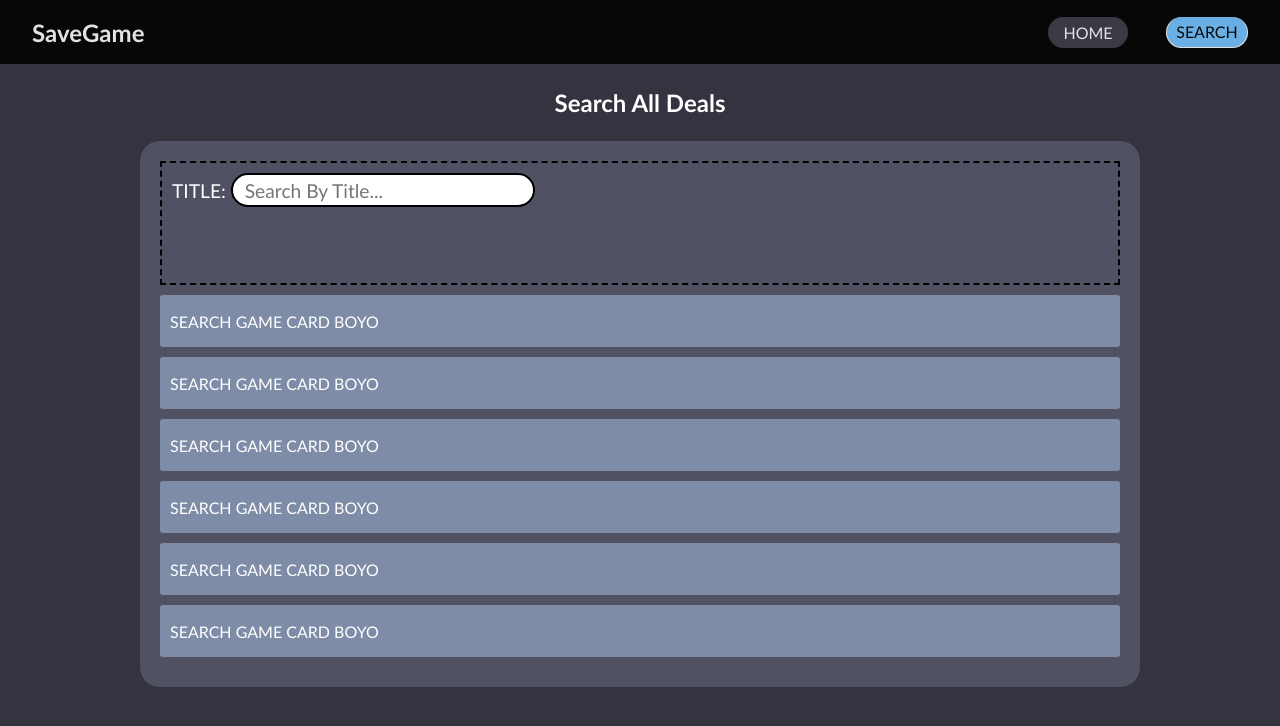
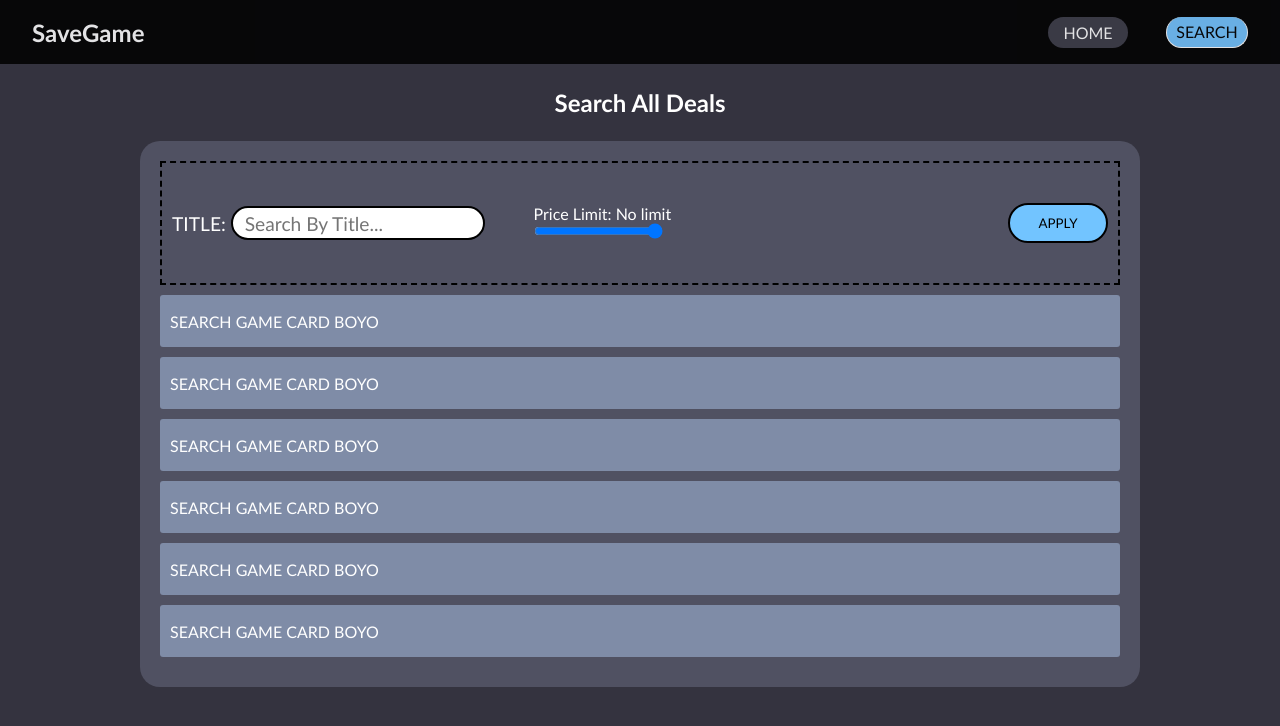
Before and after one commit to Abumpus1/showcase, a React (Create React App) app: page /search in a window 1280 px wide. Shown: the top 726 px of the page. Built offline with nearby package versions, Linux system fonts and the light colour scheme; no server answers.

Commit message:
Add Price limit slider, adjust css

```diff
--- a/src/components/Filters.js
+++ b/src/components/Filters.js
@@ -1,16 +1,32 @@
-import React, { useState } from "react";
+import React, { useEffect, useState } from "react";
 import "../styles/Filters.css";
 
 function Filters() {
 
   const [searchInput, setSearchInput] = useState("")
+  const [maxPrice, setMaxPrice] = useState("50")
+
+  const displayMaxPrice = () => {
+    return parseInt(maxPrice) < 50 ? `$${maxPrice} and under` : "No limit"
+  }
+
+  const handleSubmit = (event) => {
+    event.preventDefault()
+  }
 
   return (
-    <form className="filters">
-      <div className="title-box">
-        <label className="title-search-label" for="title-search">TITLE:</label>
-        <input value={searchInput} onChange={(event) => setSearchInput(event.target.value)} name="title-search" placeholder="Search By Title..." className="title-search" type="text"/>
+    <form onSubmit={event => handleSubmit(event)} className="filters">
+      <div className="filter-box">
+        <div className="title-box">
+          <label className="title-search-label" htmlFor="title-search">TITLE:</label>
+          <input value={searchInput} onChange={event => setSearchInput(event.target.value)} name="title-search" placeholder="Search By Title..." className="title-search" type="text"/>
+        </div>
+        <div className="price-limit-box">
+          <p>Price Limit: {displayMaxPrice()}</p>
+          <input type="range" min="1" max="50" value={maxPrice} onChange={event => setMaxPrice(event.target.value)}/>
+        </div>
       </div>
+      <button className="apply-filters-btn">APPLY</button>
     </form>
   )
 }
--- a/src/styles/Filters.css
+++ b/src/styles/Filters.css
@@ -3,12 +3,27 @@
   display: flex;
   padding: 10px;
   height: 100px;
+  display: flex;
+  justify-content: space-between;
+  align-items: center;
+}
+
+.filter-box {
+  display: flex;
+  justify-content: space-between;
+  align-items: center;
+  width: 60%;
+}
+
+.price-limit-box {
+  width: 200px;
+  white-space: nowrap;
 }
 
 .title-search {
   color: black;
   height: 30px;
-  width: 300px;
+  width: 250px;
   border-radius: 50px;
   border: solid black 2px;
   text-indent: 12px;
@@ -19,3 +34,11 @@
   padding-right: 5px;
   font-size: 120%;
 }
+
+.apply-filters-btn {
+  background-color: rgb(114, 196, 255);
+  color: black;
+  border: solid black 2px;
+  width: 100px;
+  height: 40px;
+}
```
